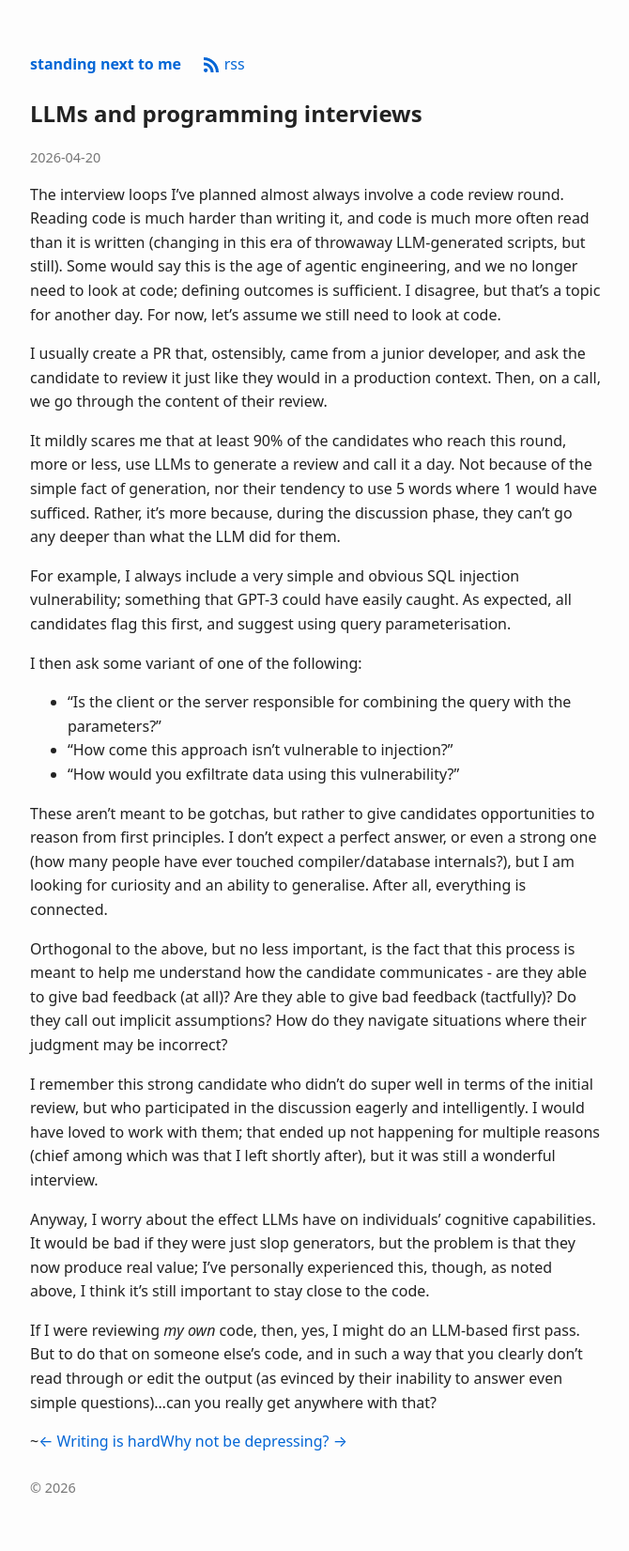
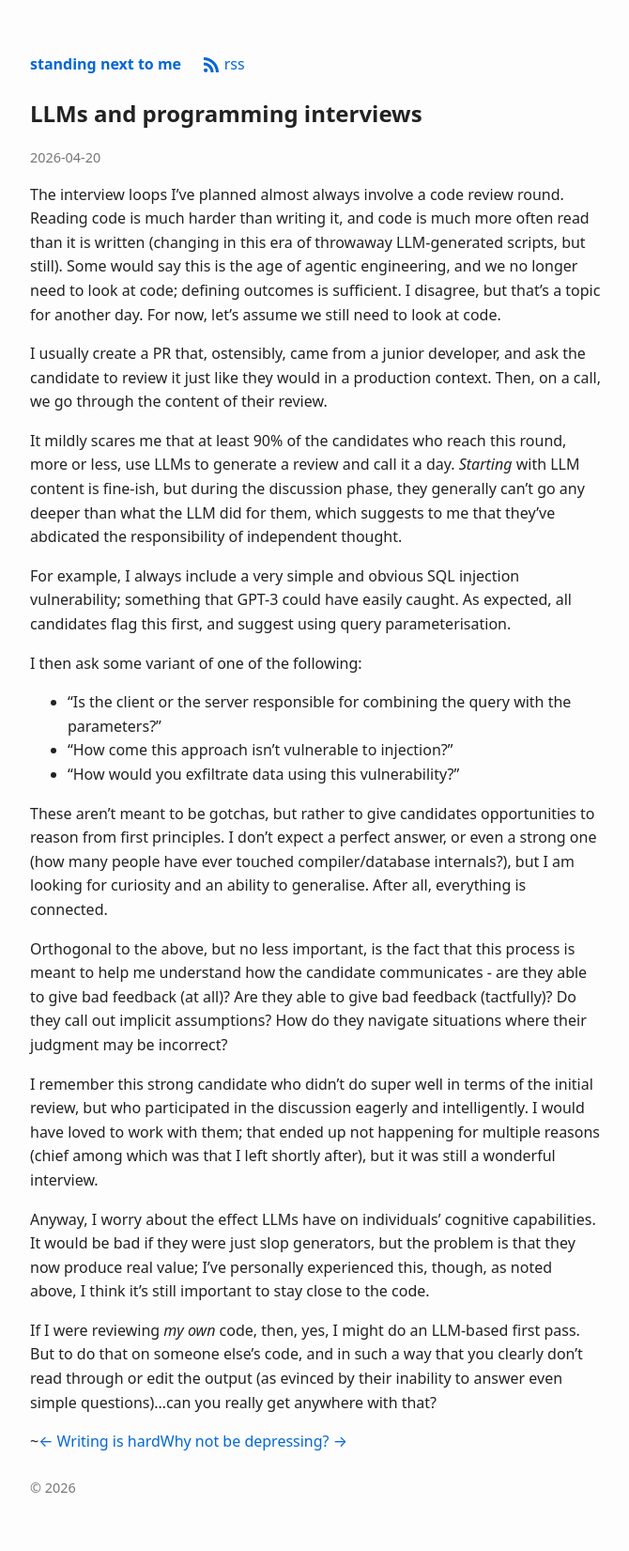
Before and after one commit to standingnexttome/standingnexttome.github.io, a Jekyll site: the page built from _posts/2026-04-20-llms-and-programming-interviews.md, in a window 1280 px wide. Shown: the whole page at 94% size, without its empty margins (304-974 px from the left). Built offline with Jekyll 4.4.1, drawn with Linux system fonts in a browser that asks for light colours.

Commit message:
Reword post

```diff
--- a/_posts/2026-04-20-llms-and-programming-interviews.md
+++ b/_posts/2026-04-20-llms-and-programming-interviews.md
@@ -7,7 +7,7 @@ The interview loops I've planned almost always involve a code review round. Read
 
 I usually create a PR that, ostensibly, came from a junior developer, and ask the candidate to review it just like they would in a production context. Then, on a call, we go through the content of their review.
 
-It mildly scares me that at least 90% of the candidates who reach this round, more or less, use LLMs to generate a review and call it a day. Not because of the simple fact of generation, nor their tendency to use 5 words where 1 would have sufficed. Rather, it's more because, during the discussion phase, they can't go any deeper than what the LLM did for them.
+It mildly scares me that at least 90% of the candidates who reach this round, more or less, use LLMs to generate a review and call it a day. _Starting_ with LLM content is fine-ish, but during the discussion phase, they generally can't go any deeper than what the LLM did for them, which suggests to me that they've abdicated the responsibility of independent thought.
 
 For example, I always include a very simple and obvious SQL injection vulnerability; something that GPT-3 could have easily caught. As expected, all candidates flag this first, and suggest using query parameterisation.
 
```
